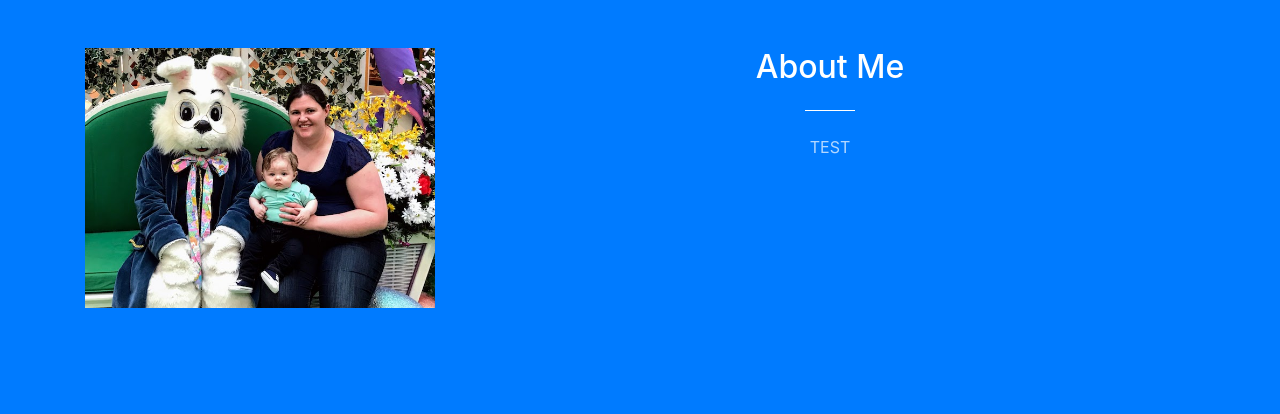
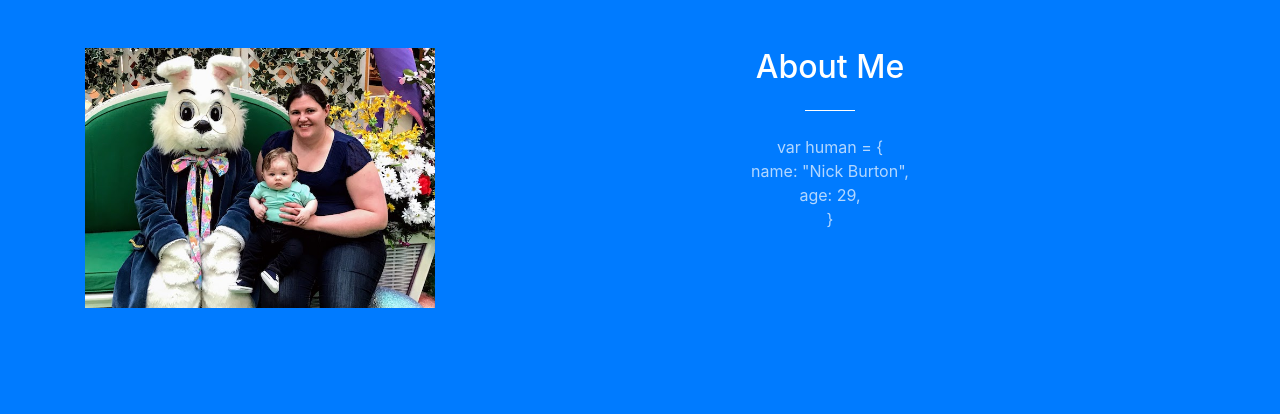
Before and after one commit to Giggsity/giggsity.github.io, a website with bundled scripts: page index.html in a window 1280 px wide. Shown: the part 880-1294 px from the top of the page. Built offline with nearby package versions, Linux system fonts and the light colour scheme.

Commit message:
About Me Update

```diff
--- a/index.html
+++ b/index.html
@@ -78,7 +78,7 @@
           <div class="col-lg-8 mx-auto text-center">
             <h2 class="section-heading text-white">About Me</h2>
             <hr class="light my-4">
-            <p class="text-faded mb-4">TEST</p>
+            <p class="text-faded mb-4">var human = { <br> name: "Nick Burton", <br> age: 29, <br>}</p>
           </div>
         </div>
       </div>
```
